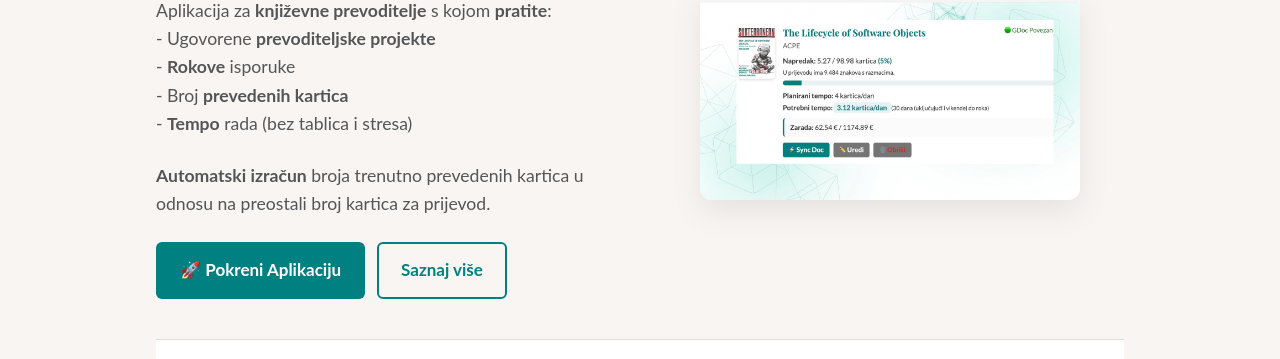
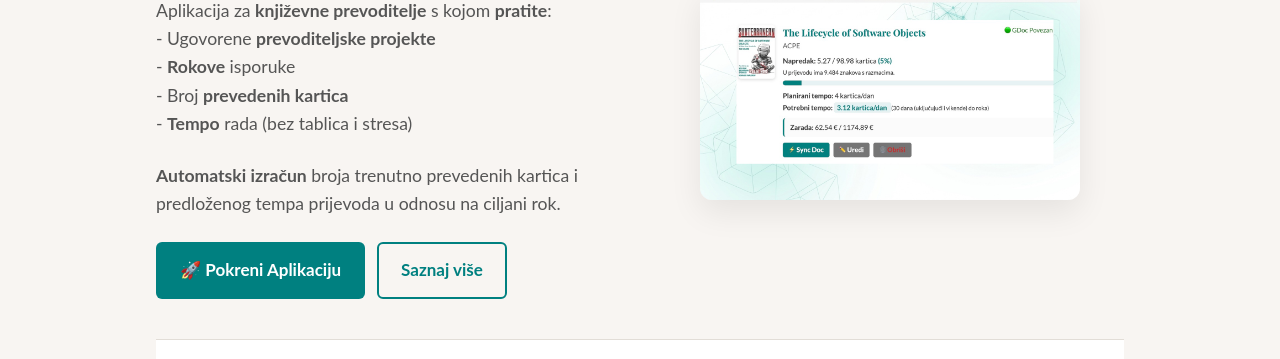
Before and after one commit to banovotz/banovotz.github.io, a Jekyll site: the page built from mojih1500/index.html, in a window 1280 px wide and 900 px high. Shown: the part 241-600 px from the top of the window. Built offline with Jekyll 4.4.1, drawn with Linux system fonts in a browser that asks for light colours.

Commit message:
Correction of blurb text

```diff
--- a/mojih1500/index.html
+++ b/mojih1500/index.html
@@ -180,7 +180,7 @@ image: /mojih1500/mockup1.jpg
 - <b>Rokove</b> isporuke<br>
 - Broj <b>prevedenih kartica</b><br>
 - <b>Tempo</b> rada (bez tablica i stresa)</p>
-<p><b>Automatski izračun</b> broja trenutno prevedenih kartica u odnosu na preostali broj kartica za prijevod.</p>
+<p><b>Automatski izračun</b> broja trenutno prevedenih kartica i predloženog tempa prijevoda u odnosu na ciljani rok.</p>
 
       <div class="hero-cta-group">
         <a href="{{ '/mojih1500/app/' | relative_url }}" class="btn-pwa-main">🚀 Pokreni Aplikaciju</a>
```
